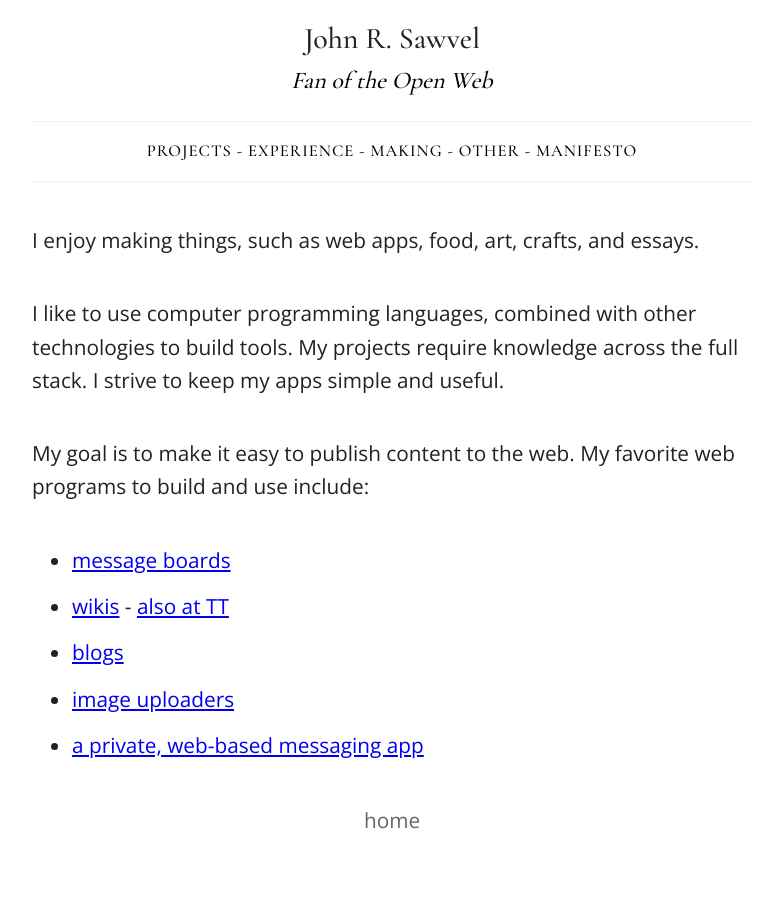
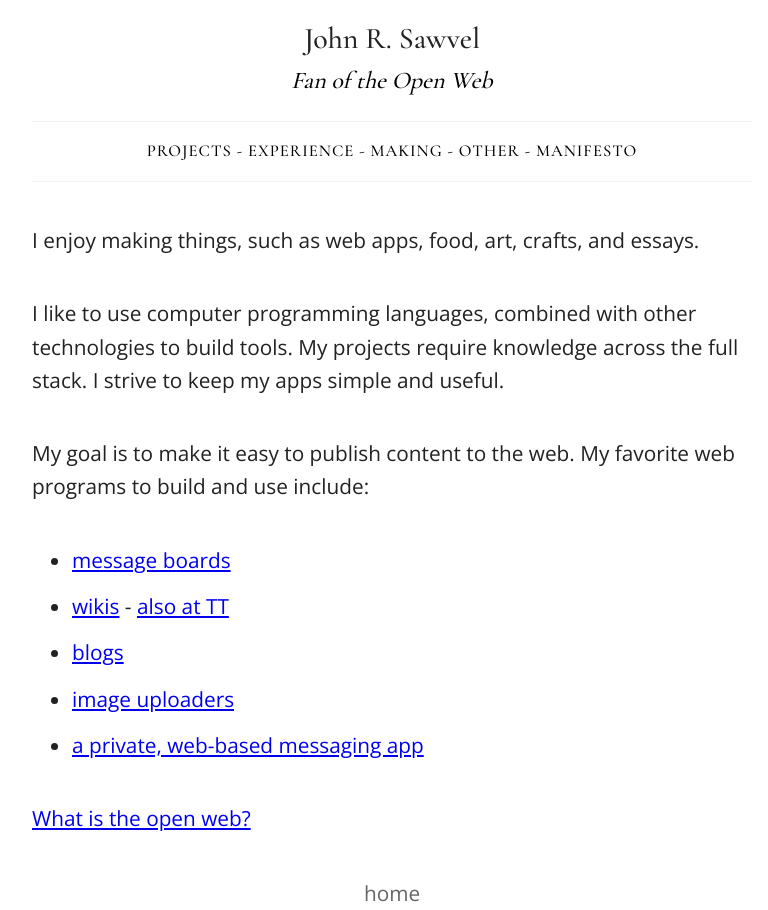
Before and after one commit to jrsawvel/jrsawvel.github.io, a Jekyll site: the page built from index.md, in a window 1280 px wide. Shown: the whole page, without its empty margins (248-1016 px from the left). Built offline with Jekyll 4.4.1, drawn with Linux system fonts in a browser that asks for light colours.

Commit message:
Update index.md

```diff
--- a/index.md
+++ b/index.md
@@ -13,3 +13,5 @@ My goal is to make it easy to publish content to the web. My favorite web progra
 * [blogs](http://maketoledo.com)
 * [image uploaders](http://waxwing.soupmode.com)
 * [a private, web-based messaging app](https://soupmode.com)
+
+[What is the open web?](http://boghop.com/2016/10/07/defining-open-web-and-silos.html)
```
